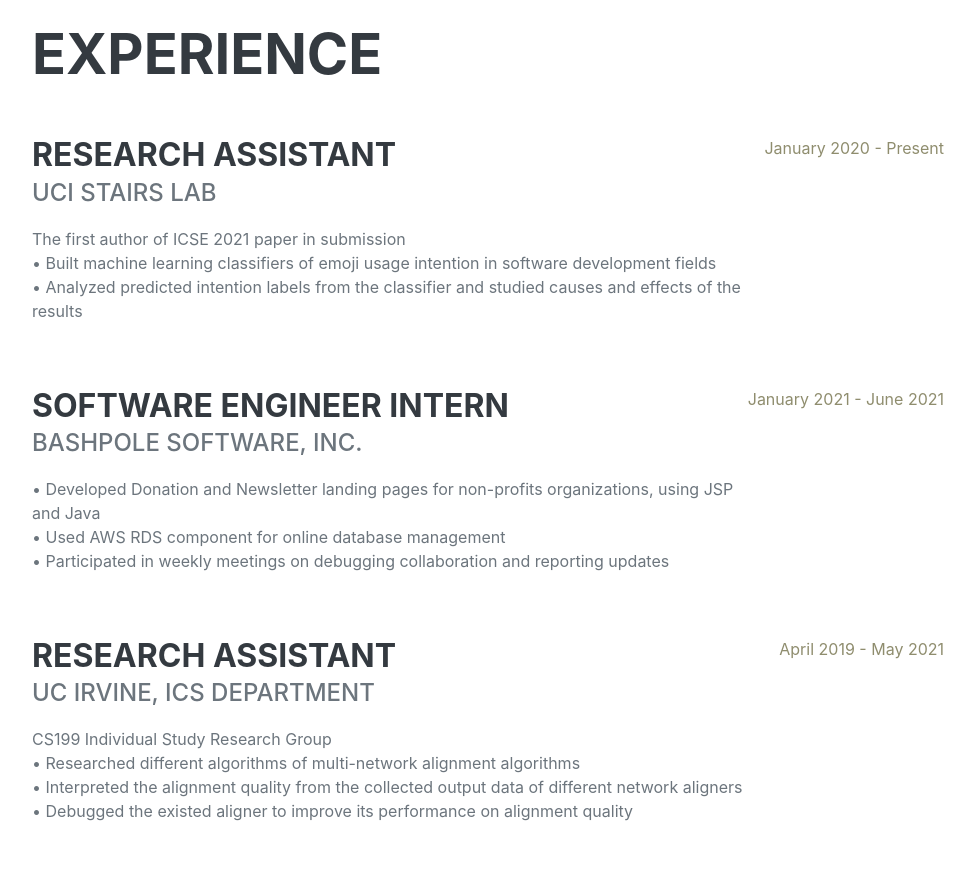
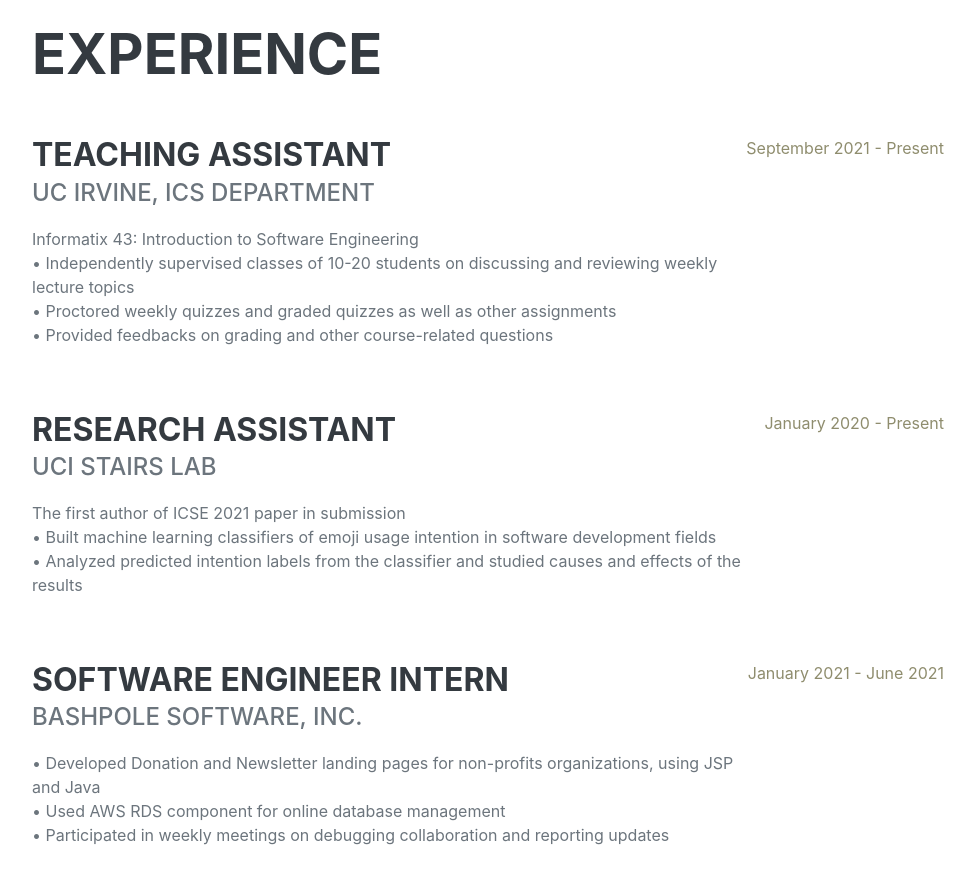
Before and after one commit to Kellyyyy2333/portfolio, a plain HTML site: page index.html in a window 1280 px wide. Shown: the part 860-1744 px from the top of the page, without its empty margins (288-1263 px from the left). Drawn offline with nearby package versions, Linux system fonts and the light colour scheme; a web font is replaced by a local one.

Commit message:
Update experience

```diff
--- a/index.html
+++ b/index.html
@@ -131,6 +131,24 @@
       <section class="resume-section" id="experience">
         <div class="resume-section-content">
           <h2 class="mb-5">Experience</h2>
+          <div
+            class="d-flex flex-column flex-md-row justify-content-between mb-5"
+          >
+            <div class="flex-grow-1">
+              <h3 class="mb-0">Teaching Assistant</h3>
+              <div class="subheading mb-3">UC Irvine, ICS department</div>
+              <p>
+                Informatix 43: Introduction to Software Engineering <br />•
+                Independently supervised classes of 10-20 students on discussing
+                and reviewing weekly lecture topics <br />• Proctored weekly
+                quizzes and graded quizzes as well as other assignments <br />•
+                Provided feedbacks on grading and other course-related questions
+              </p>
+            </div>
+            <div class="flex-shrink-0">
+              <span class="text-primary">September 2021 - Present</span>
+            </div>
+          </div>
           <div
             class="d-flex flex-column flex-md-row justify-content-between mb-5"
           >
@@ -394,17 +412,24 @@
           >
             <div class="flex-grow-1">
               <h3 class="mb-0">
-               <a href="https://drive.google.com/file/d/1nypfKRdGHNjOsnQ7eMbm9X2Ow3wPmsGx/view?usp=sharing">
-                 Homeless Service Finder (System Requirements Specification)</a>
+                <a
+                  href="https://drive.google.com/file/d/1nypfKRdGHNjOsnQ7eMbm9X2Ow3wPmsGx/view?usp=sharing"
+                >
+                  Homeless Service Finder (System Requirements Specification)</a
+                >
               </h3>
-              <div class="subheading mb-3">A software built for homeless people to seek for assitances and services</div>
+              <div class="subheading mb-3">
+                A software built for homeless people to seek for assitances and
+                services
+              </div>
               <p>
-                To interconnect homeless people and all donations and services resources,
-                we designed this Homeless Service Finder system to provide a way for
-                organizations to donate to shelters and then report information to homeless
-                users. Homeless users interact with the system by looking up and using the
-                information provided for their needs, like getting the direction to a shelter
-                and making reservations for services.
+                To interconnect homeless people and all donations and services
+                resources, we designed this Homeless Service Finder system to
+                provide a way for organizations to donate to shelters and then
+                report information to homeless users. Homeless users interact
+                with the system by looking up and using the information provided
+                for their needs, like getting the direction to a shelter and
+                making reservations for services.
               </p>
             </div>
             <div class="flex-shrink-0">
```
